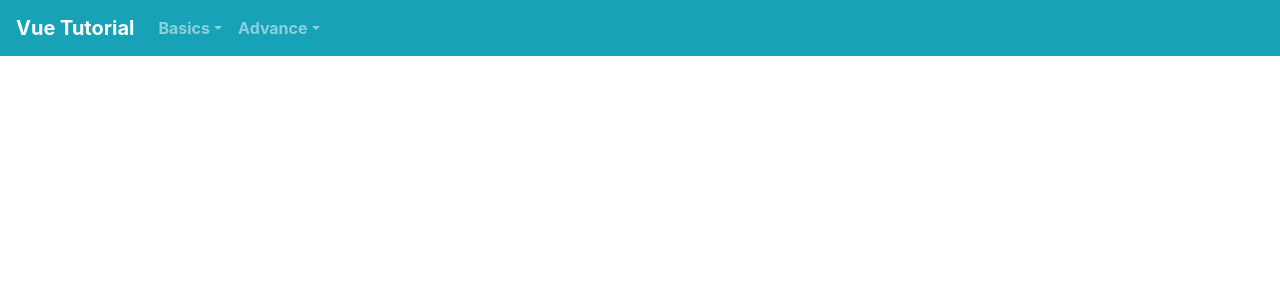
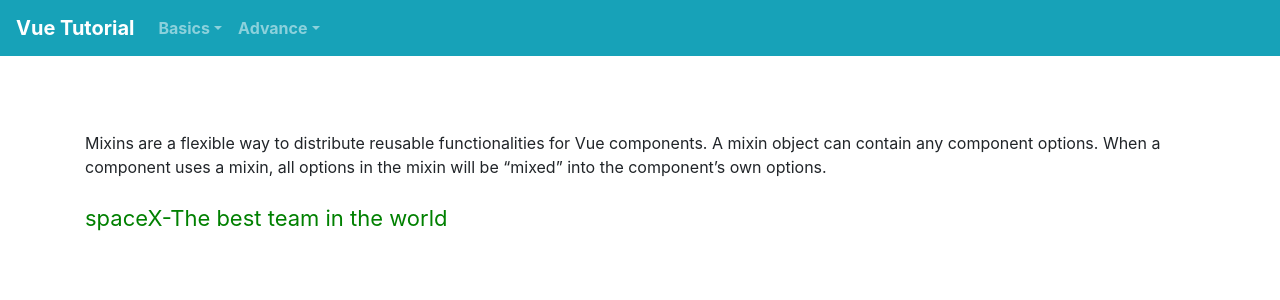
Before and after one commit to dukererenst/vue-tutorial, a Vue app: page /advanced/mixins in a window 1280 px wide. Shown: the top 300 px of the page. Built offline with nearby package versions, Linux system fonts and the light colour scheme.

Commit message:
mixin example added

```diff
--- a/src/components/base/Navbar.vue
+++ b/src/components/base/Navbar.vue
@@ -26,10 +26,10 @@
         <b-nav-item-dropdown text="Advance" left>
           <b-dropdown-item @click="$router.push({ name: 'lifecycles' })">Lifecycles</b-dropdown-item>
           <b-dropdown-item href="#">Component communications</b-dropdown-item>
-          <b-dropdown-item @click="$router.push({ name: 'slot' })" href="#">Slots</b-dropdown-item>
+          <b-dropdown-item @click="$router.push({ name: 'slot' })">Slots</b-dropdown-item>
+          <b-dropdown-item @click="$router.push({ name: 'mixins' })">Mixins</b-dropdown-item>
           <b-dropdown-item href="#">Vue-router</b-dropdown-item>
           <b-dropdown-item href="#">Vuex</b-dropdown-item>
-          <b-dropdown-item href="#">Mixins</b-dropdown-item>
           <b-dropdown-item href="#">Using V-model And Advanced component (Re-usable)</b-dropdown-item>
           <b-dropdown-item href="#">Component Registration</b-dropdown-item>
         </b-nav-item-dropdown>
--- a/src/main.js
+++ b/src/main.js
@@ -21,6 +21,7 @@ Vue.component('GreetingGlobalComponent', GreetingGlobalComponent);
 import SlotExample from './components/SlotExample';
 Vue.component('SlotExample', SlotExample);
 
+
 new Vue({
   router,
   store,
--- /dev/null
+++ b/src/mixins/main.js
@@ -0,0 +1,24 @@
+export const  mainMixin = {
+  data() {
+    return {
+      teamName: 'spaceX',
+      teamDefinition: 'The best team in the world'
+    }
+  },
+
+  computed: {
+    team() {
+      const vm = this;
+      return `${vm.teamName}-${vm.teamDefinition}`;
+    }
+  },
+
+  created() {
+    this.hello();
+  },
+  methods: {
+    hello() {
+      console.log('hello from mixin!')
+    }
+  }
+}
--- a/src/router/index.js
+++ b/src/router/index.js
@@ -13,7 +13,7 @@ import componentRegistrationView from '../views/basics/ComponentRegistration';
 
 import lifecyclesView from '../views/advanced/Lifecycles';
 import slotView from '../views/advanced/Slot';
-
+import mixinsView from '../views/advanced/Mixins';
 
 const routes = [
   {
@@ -24,9 +24,6 @@ const routes = [
   {
     path: '/about',
     name: 'About',
-    // route level code-splitting
-    // this generates a separate chunk (about.[hash].js) for this route
-    // which is lazy-loaded when the route is visited.
     component: aboutView
   },
   {
@@ -63,6 +60,11 @@ const routes = [
     path: '/advanced/slot',
     name: 'slot',
     component: slotView
+  },
+  {
+    path: '/advanced/mixins',
+    name: 'mixins',
+    component: mixinsView
   }
 ]
 
--- /dev/null
+++ b/src/views/advanced/Mixins.vue
@@ -0,0 +1,46 @@
+<template>
+  <div style="padding: 4%">
+    <b-container class="bv-example-row" style="padding-top: 2%">
+      <b-row>
+        <b-col>
+          Mixins are a flexible way to distribute reusable functionalities for
+          Vue components. A mixin object can contain any component options. When
+          a component uses a mixin, all options in the mixin will be “mixed”
+          into the component’s own options.
+        </b-col>
+      </b-row>
+      <b-row>
+        <b-col style="color: green; font-size: 22px; padding-top: 2%;">
+          {{ team }}
+        </b-col>
+      </b-row>
+    </b-container>
+  </div>
+</template>
+
+<script>
+
+import { mainMixin } from '../../mixins/main';
+
+export default {
+  mixins: [ mainMixin ],
+  data() {
+    return {
+      // teamName: 'TheEngineers',
+      // teamDefinition: 'The best team in the world'
+    };
+  },
+  // created() {
+  //   console.log('oups hello from the page')
+  // },
+
+  // methods: {
+  //   hello() {
+  //     console.log('no more hello');
+  //   }
+  // }
+};
+</script>
+
+<style>
+</style>
```
